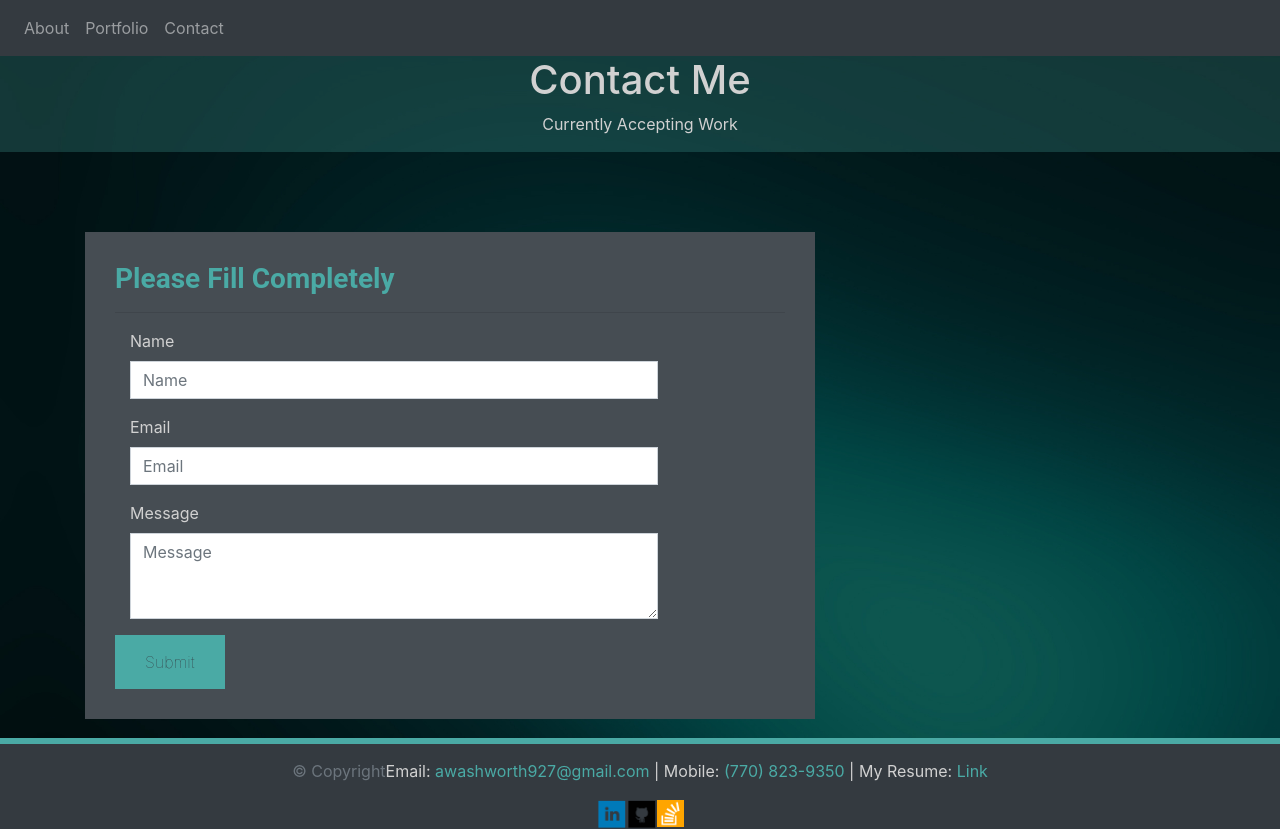
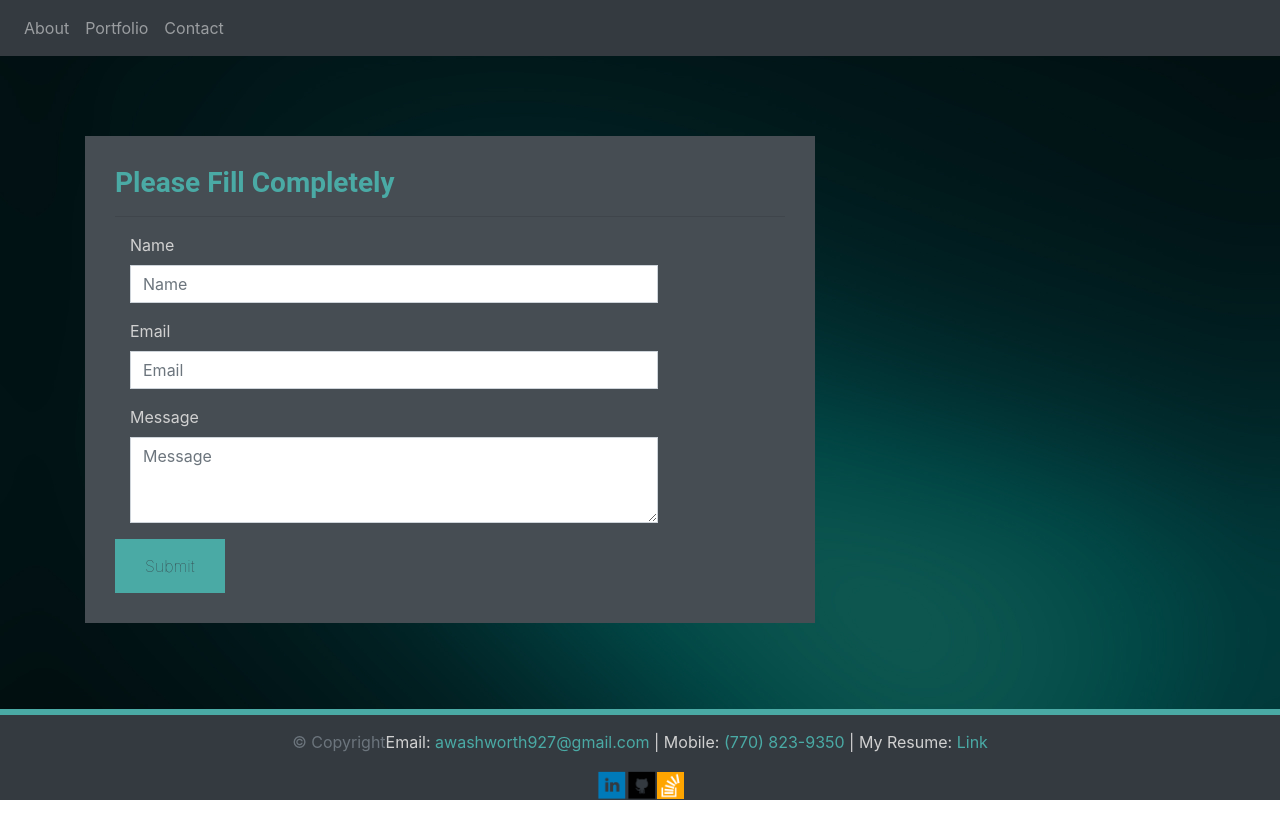
Before and after one commit to AlanAshworth/GT-Homework-20-React-Portfolio, a React (Create React App) app in the folder client/: page /contact in a window 1280 px wide. After the commit the page ends 800 px from the top, so only its background shows below. Built offline with nearby package versions, Linux system fonts and the light colour scheme.

Commit message:
Remove hook.

```diff
--- a/client/package.json
+++ b/client/package.json
@@ -2,7 +2,7 @@
   "name": "client",
   "version": "0.1.0",
   "private": true,
-  "proxy": "http://localhost:3001/api",
+  "proxy": "http://localhost:3001/",
   "dependencies": {
     "@testing-library/jest-dom": "^4.2.4",
     "@testing-library/react": "^9.5.0",
--- a/client/src/containers/About.jsx
+++ b/client/src/containers/About.jsx
@@ -1,13 +1,13 @@
-import React, { Fragment, useState } from "react";
-import Header from "../components/shared/Header";
+import React, { Fragment } from "react";
+// import Header from "../components/shared/Header";
 
 const About = () => {
-  const [title] = useState("About Me");
-  const [subtitle] = useState("Full Stack Web Developer");
+  // const [title, setTitle] = useState("About Me");
+  // const [subtitle, setSubTitle] = useState("Full Stack Web Developer");
 
   return (
     <Fragment>
-      <Header title={title} subtitle={subtitle} />
+      {/* <Header title={title} subtitle={subtitle} /> */}
       <main className="container">
         <section className="row">
           <div className="col-md-8">
--- a/client/src/containers/Contact.jsx
+++ b/client/src/containers/Contact.jsx
@@ -1,13 +1,13 @@
-import React, { Fragment, useState } from "react";
-import Header from "../components/shared/Header";
+import React, { Fragment } from "react";
+// import Header from "../components/shared/Header";
 
 const Contact = () => {
-  const [title] = useState("Contact Me");
-  const [subtitle] = useState("Currently Accepting Work");
+  // const [title, setTitle] = useState("Contact Me");
+  // const [subtitle, setSubtitle] = useState("Currently Accepting Work");
 
   return (
     <Fragment>
-      <Header title={title} subtitle={subtitle} />
+      {/* <Header title={title} subtitle={subtitle} /> */}
       <main className="container">
         <section className="row">
           <div className="col-md-8">
--- a/client/src/containers/Portfolio.jsx
+++ b/client/src/containers/Portfolio.jsx
@@ -1,13 +1,13 @@
-import React, { Fragment, useState } from "react";
-import Header from "../components/shared/Header";
+import React, { Fragment } from "react";
+// import Header from "../components/shared/Header";
 
 const Portfolio = () => {
-  const [title] = useState("My Portfolio");
-  const [subtitle] = useState("Individual & Group Projects");
+  // const [title, setTitle] = useState("My Portfolio");
+  // const [subtitle, setSubtitle] = useState("Individual & Group Projects");
 
   return (
     <Fragment>
-      <Header title={title} subtitle={subtitle} />
+      {/* <Header title={title} subtitle={subtitle} /> */}
       <main className="container">
         <section className="row">
           <div className="col-md-8">
```
